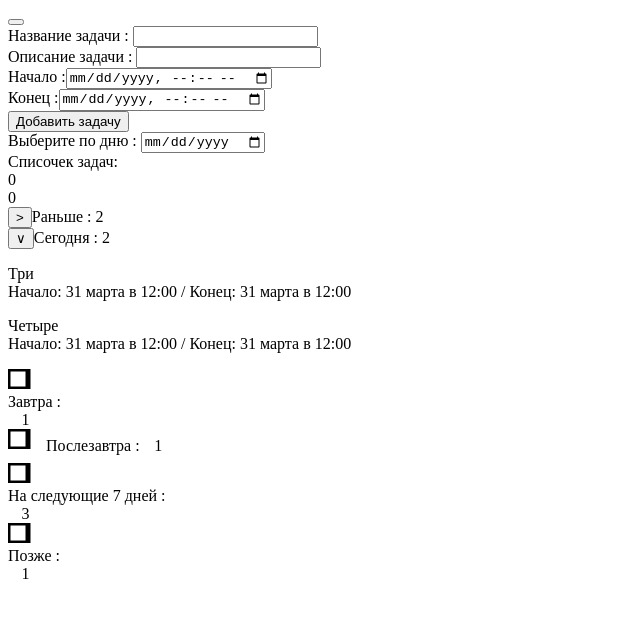
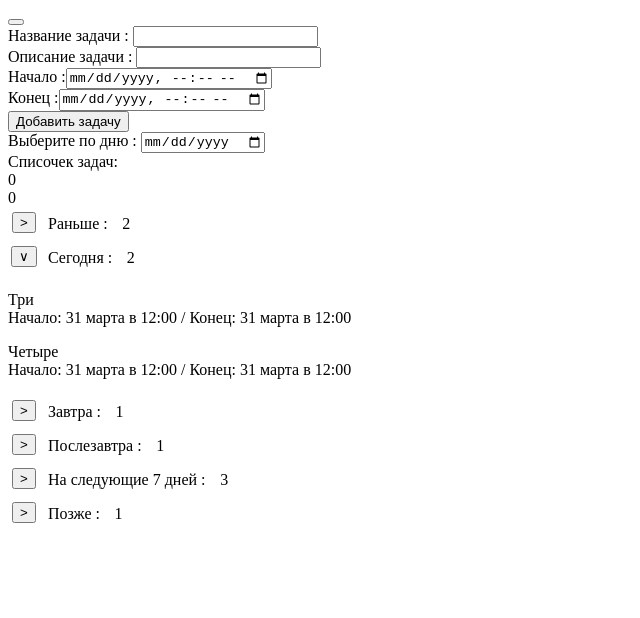
Before and after one commit to ArtemL-creator/To-Do-List_React, a React (Create React App) app: page / in a window 1280 px wide. Shown: the top 618 px of the page, without its empty margins (0-640 px from the left). Built offline with nearby package versions, Linux system fonts and the light colour scheme.

Commit message:
Улучшенный вид

```diff
--- a/src/Tasks.js
+++ b/src/Tasks.js
@@ -239,118 +239,72 @@ export class Tasks extends React.Component {
         return (
 
             <div class="centerElem">
-
-                <div >
-                    <button onClick={() => this.setState({ showEarlier: !this.state.showEarlier })}>{this.state.showEarlier ? '∨' : '>'}</button>
-                    Раньше : {arrEarlier.length}
+                <div class="centerElem-taskCard" onClick={() => this.setState({ showEarlier: !this.state.showEarlier })}>
+                    <div class="taskCard-Actions">
+                        <button>{this.state.showEarlier ? '∨' : '>'}</button>
+                    </div>
+                    <div class="taskCard">
+                        <div class="centerElemText">Раньше : </div>
+                        <div class="centerElemCount">{arrEarlier.length}</div>
+                    </div>
                 </div>
                 {this.state.showEarlier ? wrapper(arrEarlier) : null}
 
-                <div>
-                    <button onClick={() => this.setState({ showToday: !this.state.showToday })}>{this.state.showToday ? '∨' : '>'}</button>
-                    Сегодня : {arrToday.length}
+                <div class="centerElem-taskCard" onClick={() => this.setState({ showToday: !this.state.showToday })}>
+                    <div class="taskCard-Actions">
+                        <button>{this.state.showToday ? '∨' : '>'}</button>
+                    </div>
+                    <div class="taskCard">
+                        <div class="centerElemText">Сегодня : </div>
+                        <div class="centerElemCount">{arrToday.length}</div>
+                    </div>
                 </div>
                 {this.state.showToday ? wrapper(arrToday) : null}
 
-                <div onClick={() => this.setState({ showTomorrow: !this.state.showTomorrow })}>
-                    <div class="centerElemIcon">
-                        <svg
-                            width="30"
-                            height="20"
-                            version="1.1"
-                            xmlns="http://www.w3.org/2000/svg"
-                        >
-                            <rect
-                                x="0"
-                                y="0"
-                                width="20"
-                                height="20"
-                                stroke="black"
-                                fill="transparent"
-                                strokeWidth="5"
-                            />
-                        </svg>
+                <div class="centerElem-taskCard" onClick={() => this.setState({ showTomorrow: !this.state.showTomorrow })}>
+                    <div class="taskCard-Actions">
+                        <button>{this.state.showTomorrow ? '∨' : '>'}</button>
                     </div>
+                    <div class="taskCard">
                         <div class="centerElemText">Завтра : </div>
                         <div class="centerElemCount">{arrTomorrow.length}</div>
                     </div>
+                </div>
                 {this.state.showTomorrow ? wrapper(arrTomorrow) : null}
 
-                <div class="cenElem" onClick={() => this.setState({ showAfterTomorrow: !this.state.showAfterTomorrow })}>
-                    <div class="centerElemIcon">
-                        <svg
-                            width="30"
-                            height="20"
-                            version="1.1"
-                            xmlns="http://www.w3.org/2000/svg"
-                        >
-                            <rect
-                                x="0"
-                                y="0"
-                                width="20"
-                                height="20"
-                                stroke="black"
-                                fill="transparent"
-                                strokeWidth="5"
-                            />
-                        </svg>
+                <div class="centerElem-taskCard" onClick={() => this.setState({ showAfterTomorrow: !this.state.showAfterTomorrow })}>
+                    <div class="taskCard-Actions">
+                        <button>{this.state.showAfterTomorrow ? '∨' : '>'}</button>
                     </div>
                     <div class="taskCard">
-                        <div class="centerElemText">Послезавтра : {" "}</div>
+                        <div class="centerElemText">Послезавтра : </div>
                         <div class="centerElemCount">{arrAfterTomorrow.length}</div>
                     </div>
-
                 </div>
                 {this.state.showAfterTomorrow ? wrapper(arrAfterTomorrow) : null}
 
-                <div onClick={() => this.setState({ showInTheWeek: !this.state.showInTheWeek })}>
-                    <div class="centerElemIcon">
-                        <svg
-                            width="30"
-                            height="20"
-                            version="1.1"
-                            xmlns="http://www.w3.org/2000/svg"
-                        >
-                            <rect
-                                x="0"
-                                y="0"
-                                width="20"
-                                height="20"
-                                stroke="black"
-                                fill="transparent"
-                                strokeWidth="5"
-                            />
-                        </svg>
+                <div class="centerElem-taskCard" onClick={() => this.setState({ showInTheWeek: !this.state.showInTheWeek })}>
+                    <div class="taskCard-Actions">
+                        <button>{this.state.showInTheWeek ? '∨' : '>'}</button>
                     </div>
+                    <div class="taskCard">
                         <div class="centerElemText">На следующие 7 дней : </div>
                         <div class="centerElemCount">{arrInTheWeek.length}</div>
                     </div>
+                </div>
                 {this.state.showInTheWeek ? wrapper(arrInTheWeek) : null}
 
-                <div onClick={() => this.setState({ showLater: !this.state.showLater })}>
-                    <div class="centerElemIcon">
-                        <svg
-                            width="30"
-                            height="20"
-                            version="1.1"
-                            xmlns="http://www.w3.org/2000/svg"
-                        >
-                            <rect
-                                x="0"
-                                y="0"
-                                width="20"
-                                height="20"
-                                stroke="black"
-                                fill="transparent"
-                                strokeWidth="5"
-                            />
-                        </svg>
+                <div class="centerElem-taskCard" onClick={() => this.setState({ showLater: !this.state.showLater })}>
+                    <div class="taskCard-Actions">
+                        <button>{this.state.showLater ? '∨' : '>'}</button>
                     </div>
+                    <div class="taskCard">
                         <div class="centerElemText">Позже : </div>
                         <div class="centerElemCount">{arrLater.length}</div>
                     </div>
+                </div>
                 {this.state.showLater ? wrapper(arrLater) : null}
-            </div>
+            </div >
         );
     }
 }
--- a/src/styles.css
+++ b/src/styles.css
@@ -4,18 +4,19 @@
 }
 
 .centerElem {
+  overflow: hidden;
   display: block;
-  flex-direction: row;
-  justify-content: space-between;
-  align-items: center;
-  height: 50px;
+  z-index: 1;
 }
 
-.centerElemIcon {
-
+.taskCard-Actions{
+  display: flex;
+  align-items: center;
+  overflow: hidden;
+  justify-content: center;
+  width: 32px;
+  height: 32px;
 }
-
-
 
 .centerElemText {
  margin-right: 1px;
@@ -25,7 +26,7 @@
   margin-left: .85em;
 }
 
-.cenElem{
+.centerElem-taskCard{
   display: flex;
 }
 
```
Lines whose indentation alone changed are shown as unchanged.
